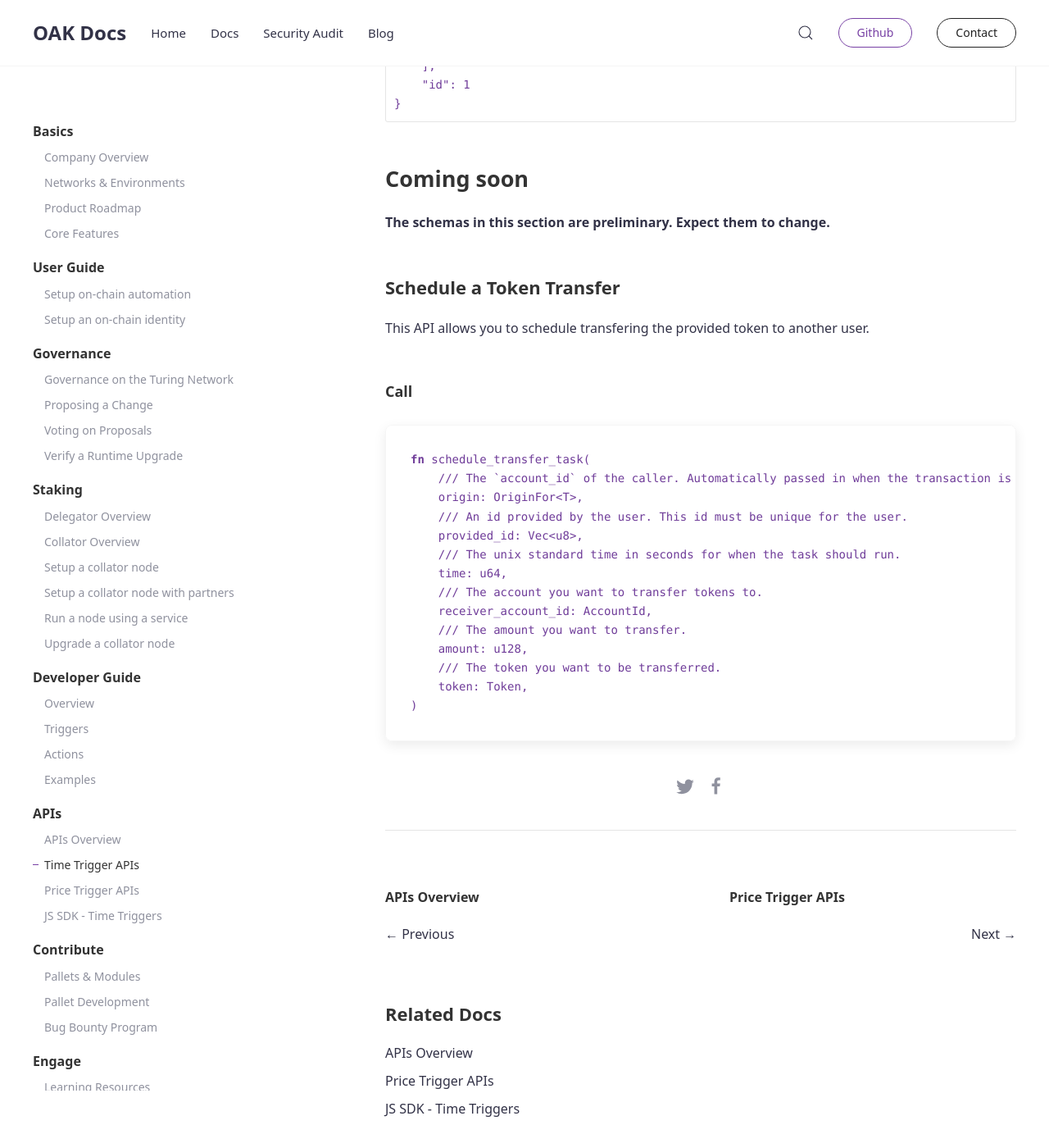
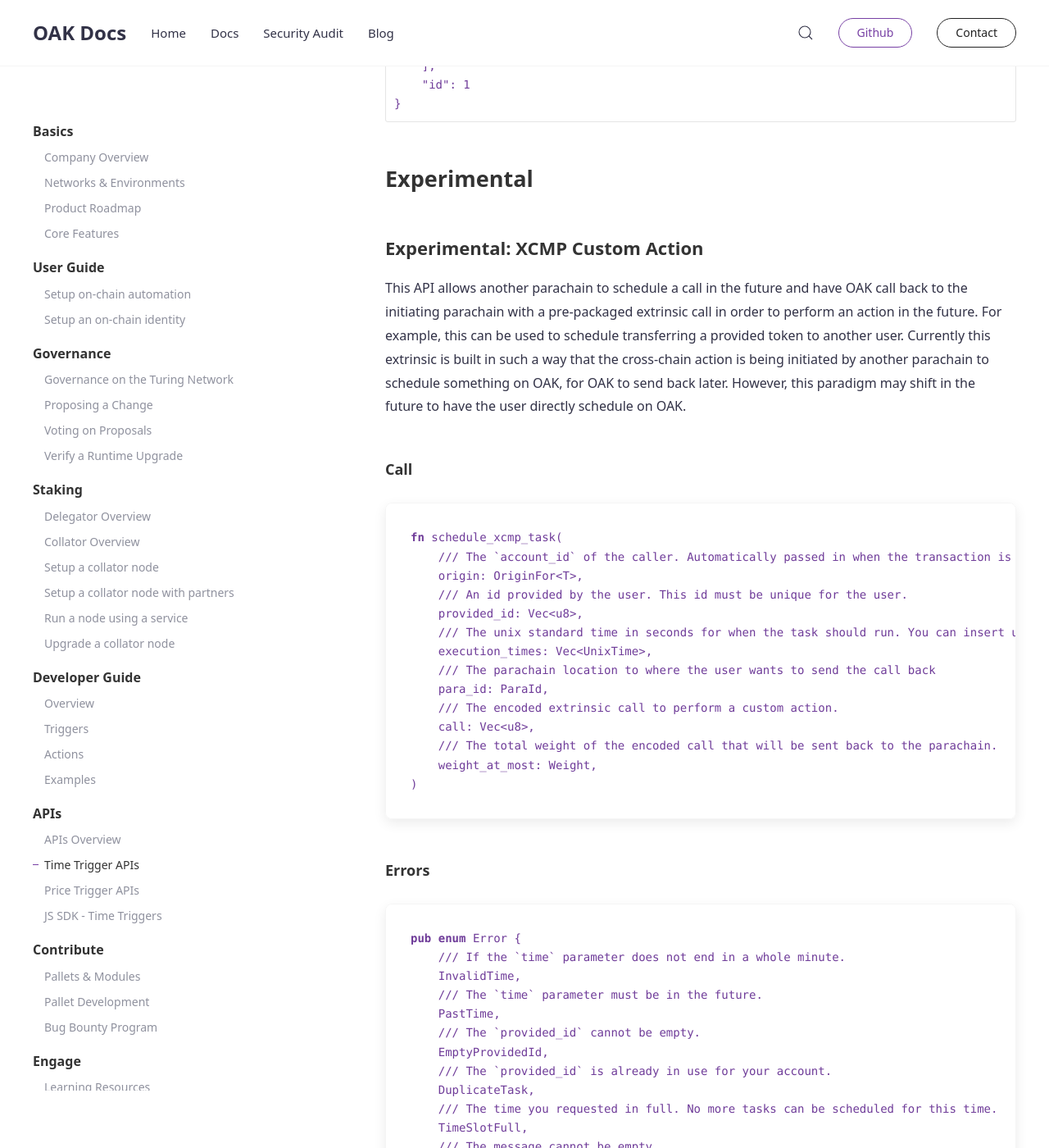
Before and after one commit to AvaProtocol/OAK-docs, a Jekyll site: the page built from _docs/automation-time-apis.md, in a window 1280 px wide and 1400 px high, scrolled down 9219 px. Shown: the whole window at 82% size. Built offline with Jekyll 4.4.1, drawn with Linux system fonts in a browser that asks for light colours; some of the changed text lies outside the part shown.

Commit message:
changed 'coming soon' into an 'experimental' section due to XCMP call

````diff
--- a/_docs/automation-time-apis.md
+++ b/_docs/automation-time-apis.md
@@ -244,7 +244,7 @@ Sample Response
 }
 ```
 
-### RPC: Get Task IDs for Auto-compounding staking delegation tasks.
+### RPC: Get Task IDs for Auto-compounding staking delegation tasks
 This API gets the task IDs for auto-compounded stake delegation tasks. Auto-compounding staking delegation tasks are unique to an wallet address and collator pair. This RPC collects all of the task IDs for existing auto-compounding staking delegation tasks for each unique wallet address to collator pair, given a single wallet address. The auto-compounding task must exist in order for this RPC to return a task ID. The delegator must also have delegated to a collator first in order for the auto-compounding task to be included.
 
 #### Call
@@ -280,27 +280,45 @@ Sample Response
 }
 ```
 
-## Coming soon
+## Experimental
 
-**The schemas in this section are preliminary. Expect them to change.**
-
-### Schedule a Token Transfer
-This API allows you to schedule transfering the provided token to another user.
+### Experimental: XCMP Custom Action
+This API allows another parachain to schedule a call in the future and have OAK call back to the initiating parachain with a pre-packaged extrinsic call in order to perform an action in the future. For example, this can be used to schedule transferring a provided token to another user. Currently this extrinsic is built in such a way that the cross-chain action is being initiated by another parachain to schedule something on OAK, for OAK to send back later. However, this paradigm may shift in the future to have the user directly schedule on OAK.
 
 #### Call
 ```rust
-fn schedule_transfer_task(
+fn schedule_xcmp_task(
     /// The `account_id` of the caller. Automatically passed in when the transaction is signed.
     origin: OriginFor<T>,
     /// An id provided by the user. This id must be unique for the user.
     provided_id: Vec<u8>,
-    /// The unix standard time in seconds for when the task should run.
-    time: u64,
-    /// The account you want to transfer tokens to.
-    receiver_account_id: AccountId,
-    /// The amount you want to transfer.
-    amount: u128,
-    /// The token you want to be transferred.
-    token: Token,
+    /// The unix standard time in seconds for when the task should run. You can insert up to 24 reoccurances.
+    execution_times: Vec<UnixTime>,
+    /// The parachain location to where the user wants to send the call back
+    para_id: ParaId,
+    /// The encoded extrinsic call to perform a custom action.
+    call: Vec<u8>,
+    /// The total weight of the encoded call that will be sent back to the parachain.
+    weight_at_most: Weight,
 )
 ```
+
+#### Errors
+```rust
+pub enum Error {
+    /// If the `time` parameter does not end in a whole minute.
+    InvalidTime,
+    /// The `time` parameter must be in the future.
+    PastTime,
+    /// The `provided_id` cannot be empty.
+    EmptyProvidedId,
+    /// The `provided_id` is already in use for your account.
+    DuplicateTask,
+    /// The time you requested in full. No more tasks can be scheduled for this time.
+    TimeSlotFull,
+    /// The message cannot be empty.
+	EmptyMessage,
+    /// ParaId provided does not match origin paraId.
+    ParaIdMismatch,
+}
+```
````
